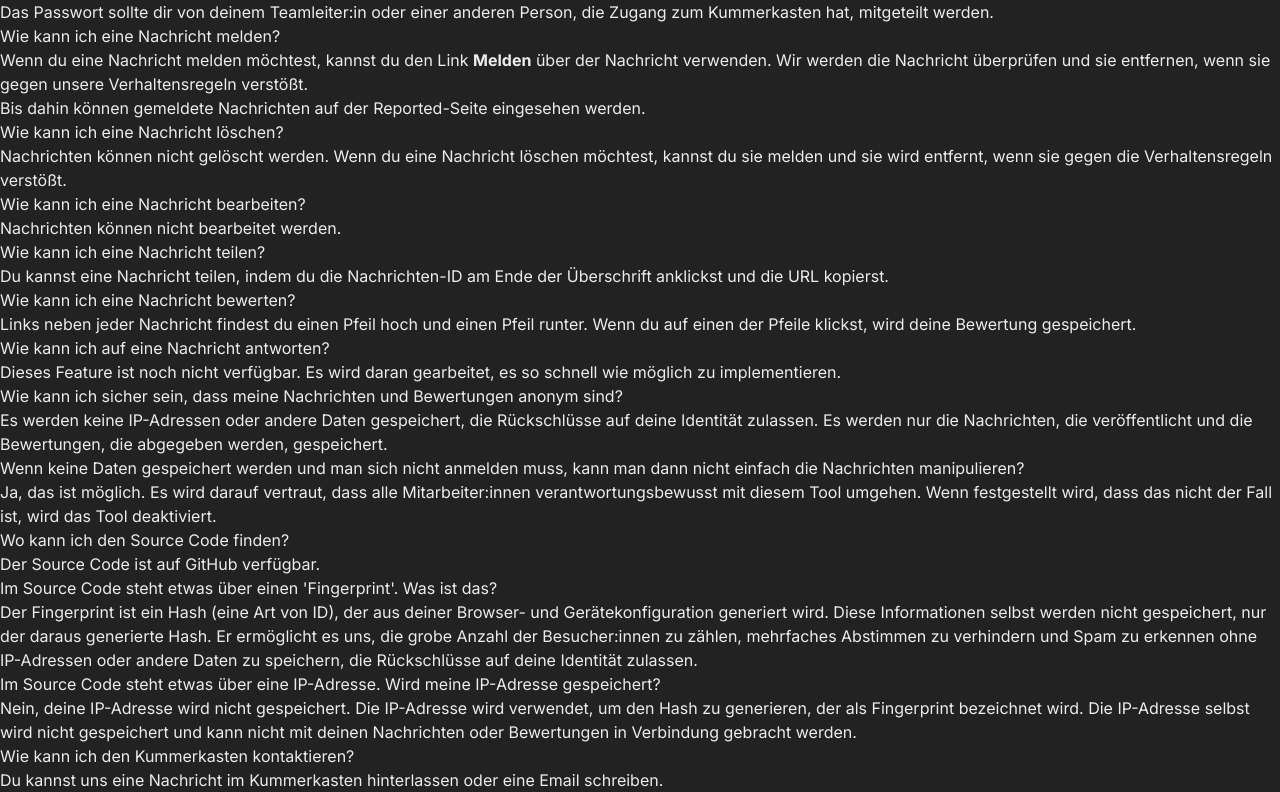
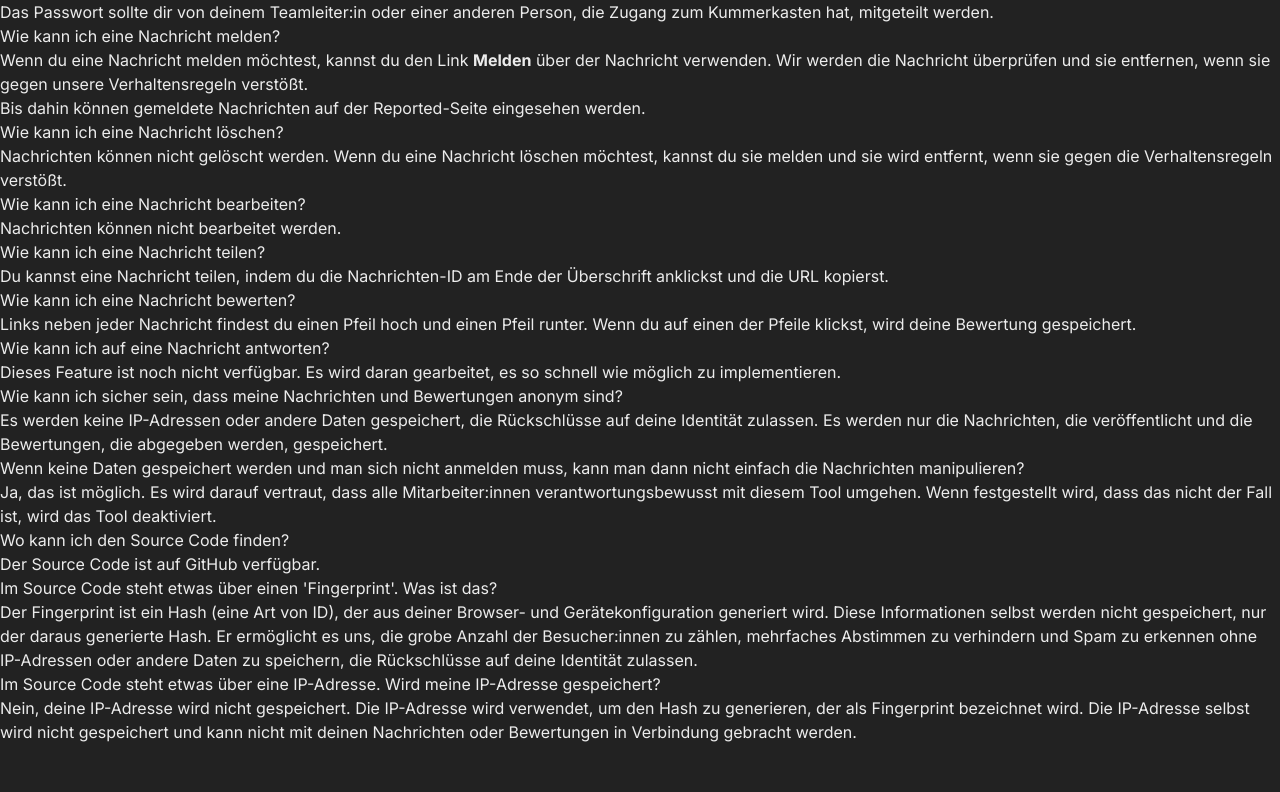
Before and after one commit to stefanluth/kummerkasten, a Next.js app: page /faq in a window 1280 px wide. Shown: the part 4344-5136 px from the top of the page. After the commit the page ends 5088 px from the top, so only its background shows below. Built offline with nearby package versions, Linux system fonts and the light colour scheme.

Commit message:
update faq

```diff
--- a/app/faq/page.tsx
+++ b/app/faq/page.tsx
@@ -134,15 +134,6 @@ export default function About() {
           Nachrichten oder Bewertungen in Verbindung gebracht werden.
         </p>
       </FaqItem>
-      <FaqItem title="Wie kann ich den Kummerkasten kontaktieren?">
-        <p>
-          Du kannst uns eine Nachricht im Kummerkasten hinterlassen oder eine{' '}
-          <a href="mailto:dummy@email.com" className="text-slate-300 underline">
-            Email schreiben
-          </a>
-          .
-        </p>
-      </FaqItem>
     </div>
   );
 }
```
